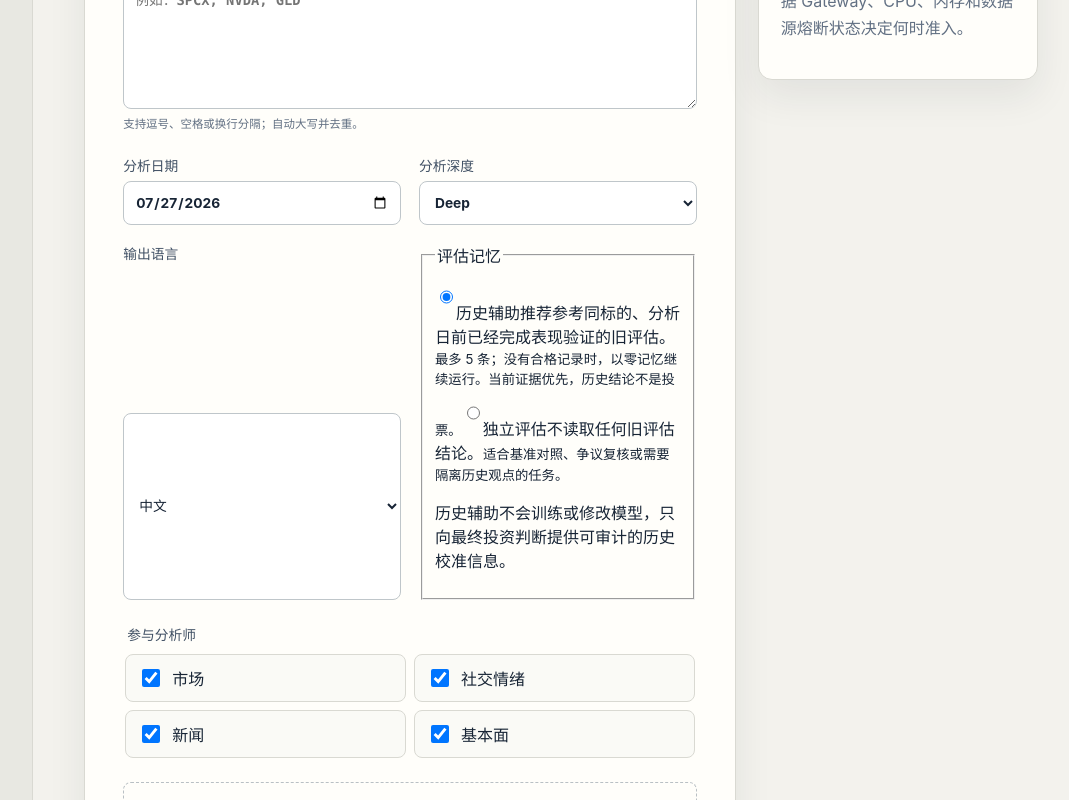
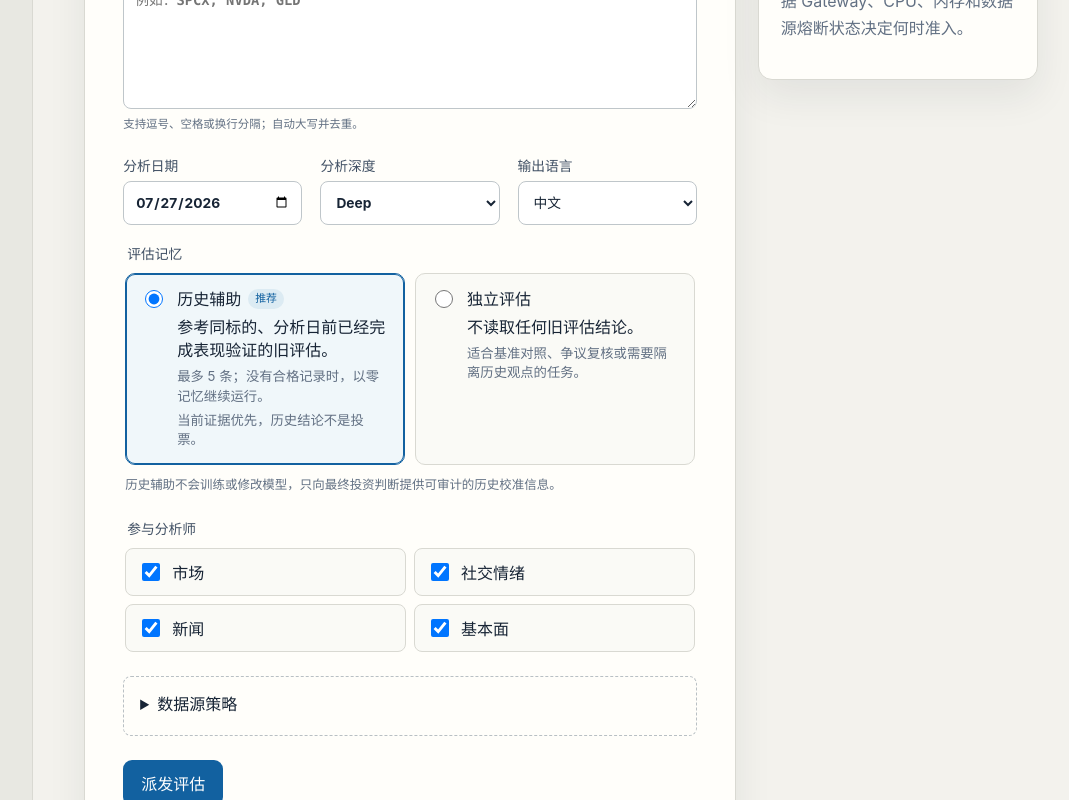
Before and after one commit to hellcatjack/market-quorum, a React (Vite) app in the folder web/: page /new in a window 1280 px wide. Shown: the part 530-1330 px from the top of the page, without its empty margins (191-1260 px from the left). Built offline with nearby package versions, Linux system fonts and the light colour scheme; no server answers.

Commit message:
style: clarify assessment memory choices

```diff
--- a/web/src/styles/global.css
+++ b/web/src/styles/global.css
@@ -767,6 +767,96 @@ h1 {
   gap: 18px;
 }
 
+.assessment-form .form-grid {
+  grid-template-columns: repeat(3, minmax(0, 1fr));
+}
+
+.memory-mode-fieldset {
+  grid-column: 1 / -1;
+  min-width: 0;
+  padding: 0;
+  border: 0;
+}
+
+.memory-mode-fieldset legend {
+  margin-bottom: 10px;
+  color: #405064;
+  font-size: 0.86rem;
+  font-weight: 650;
+}
+
+.memory-mode-options {
+  display: grid;
+  grid-template-columns: repeat(2, minmax(0, 1fr));
+  gap: 10px;
+}
+
+.memory-mode-option {
+  display: grid;
+  grid-template-columns: auto minmax(0, 1fr);
+  align-items: start;
+  gap: 11px;
+  min-width: 0;
+  padding: 14px;
+  border: 1px solid var(--line);
+  border-radius: 10px;
+  background: #fafaf6;
+  cursor: pointer;
+}
+
+.memory-mode-option:has(input:checked) {
+  border-color: var(--action);
+  background: #f0f7fa;
+  box-shadow: inset 0 0 0 1px var(--action);
+}
+
+.memory-mode-option:focus-within {
+  outline: 3px solid rgb(29 117 168 / 22%);
+  outline-offset: 2px;
+}
+
+.memory-mode-option input {
+  width: 18px;
+  min-height: 18px;
+  margin-top: 2px;
+}
+
+.memory-mode-copy {
+  display: grid;
+  gap: 5px;
+  min-width: 0;
+  color: var(--ink);
+  line-height: 1.45;
+}
+
+.memory-mode-copy small {
+  color: var(--ink-muted);
+}
+
+.memory-mode-title {
+  display: flex;
+  flex-wrap: wrap;
+  align-items: center;
+  gap: 7px;
+}
+
+.memory-mode-title em {
+  padding: 2px 7px;
+  border-radius: 999px;
+  color: var(--action);
+  background: rgb(29 117 168 / 9%);
+  font-size: 0.68rem;
+  font-style: normal;
+  font-weight: 800;
+}
+
+.memory-mode-note {
+  margin: 10px 0 0;
+  color: var(--ink-muted);
+  font-size: 0.78rem;
+  line-height: 1.55;
+}
+
 .analyst-fieldset {
   padding: 0;
   border: 0;
@@ -2246,6 +2336,14 @@ pre {
     grid-template-columns: 1fr 1fr;
   }
 
+  .memory-mode-options {
+    grid-template-columns: 1fr;
+  }
+
+  .assessment-form .form-grid {
+    grid-template-columns: 1fr 1fr;
+  }
+
   .capacity-banner,
   .dispatch-layout,
   .detail-grid,
@@ -2385,6 +2483,10 @@ pre {
     display: flex;
   }
 
+  .assessment-form .form-grid {
+    grid-template-columns: 1fr;
+  }
+
   .dashboard-view-tabs button {
     flex: 1;
   }
```
